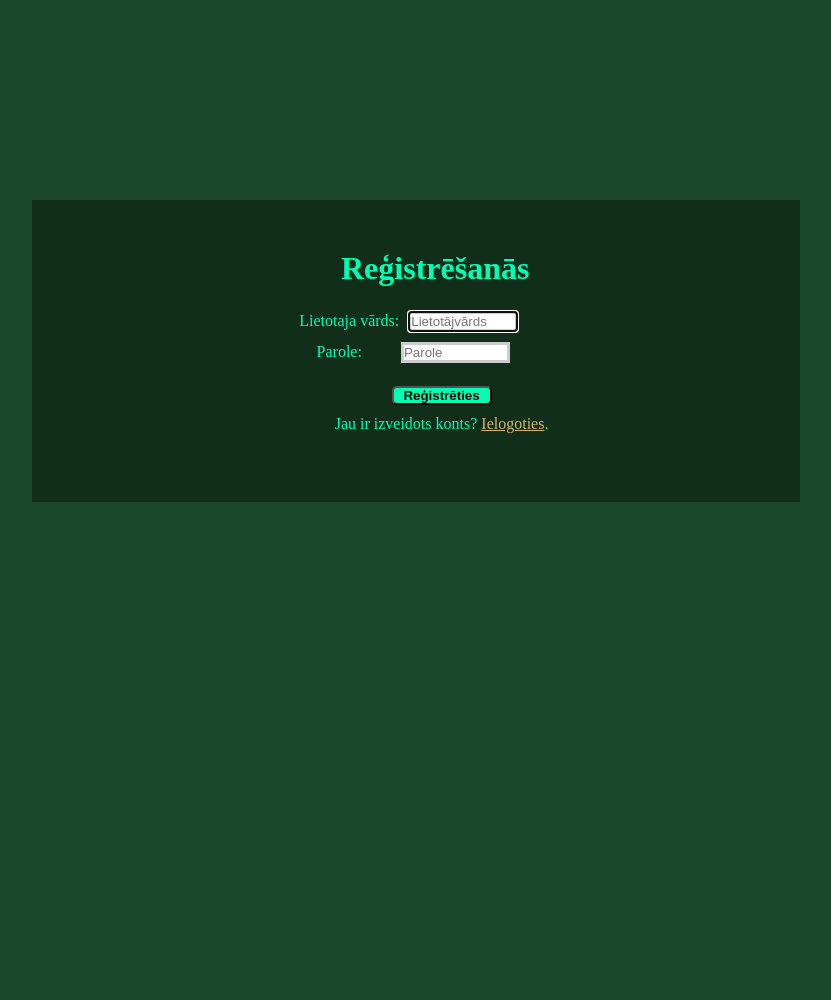
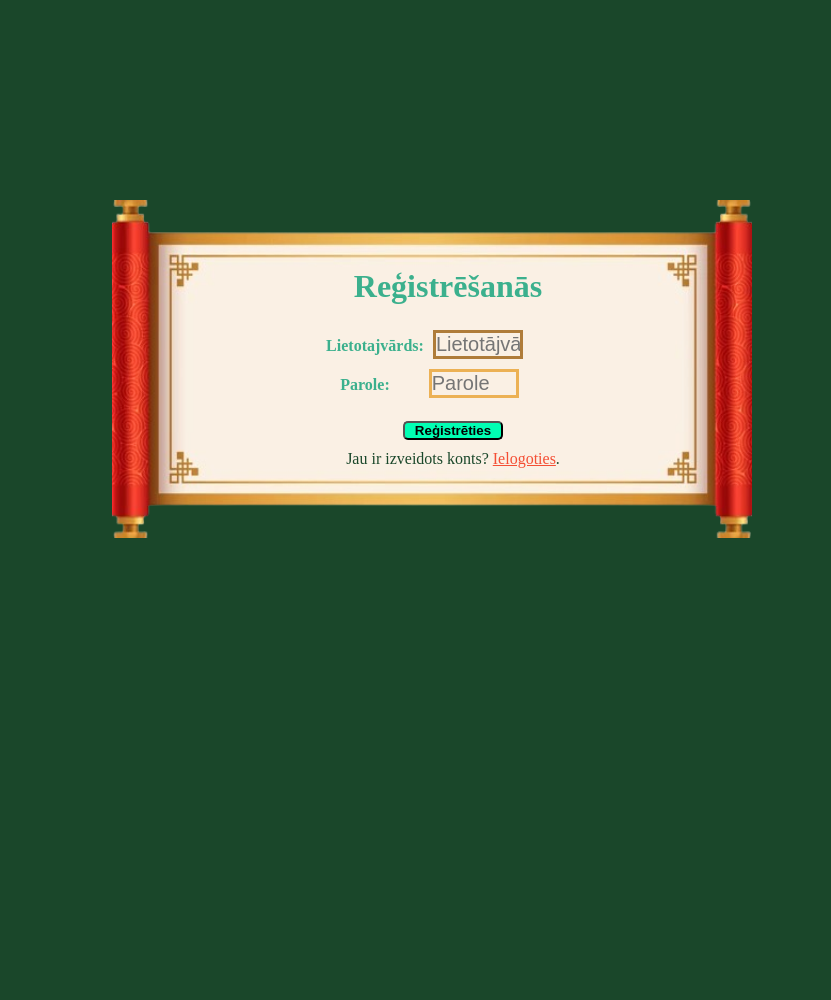
Before and after one commit to ZigraFera/Laimdotu_Lade, a Flask app: page /registresanas in a window 1280 px wide. Shown: the part 200-1200 px from the top of the page, without its empty margins (368-1199 px from the left). After the commit the page ends 738 px from the top, so only its background shows below. Run offline with Flask 3, Linux system fonts and the light colour scheme.

Commit message:
Pamaina noformējumu

```diff
--- a/Dati/teksti.json
+++ b/Dati/teksti.json
@@ -4,12 +4,12 @@
     "ielogoties_poga": "IELOGOTIES"
   },
   "registresanas":{
-    "lietotajvards": "Lietotaja vārds:",
+    "lietotajvards": "Lietotajvārds:",
     "parole": "Parole:"
   },
   "ielogosanas":{
 
-    "lietotajvards": "Lietotaja vārds:",
+    "lietotajvards": "Lietotajvārds:",
     "parole": "Parole:"
 
   }
--- a/static/style.css
+++ b/static/style.css
@@ -6,33 +6,51 @@
 }
 body {
   background-color: #1a472a;
-  width: 100%;
-  height: 100vh;
-}
+
 h1{
   text-align:center;
   font-weight:bold;
-  color:#00ffb3;
+  color:#3bb08d;
   margin-left: 5%;
 }
 input[type="text"]{
   margin: 5px;
   width: 15%;
+  font-size: 20px;
   margin-right:15px;
-  border: 3px solid #ccc;
+  border: 3px solid #ecb154;
+  background-color: #faf0e4;
+  color: #1a472a;
 }
 input[type="password"]{
   margin: 5px;
   width: 15%;
+  font-size: 20px;
   margin-left:35px;
-  border: 3px solid #ccc;
+  border: 3px solid #ecb154;
+  background-color: #faf0e4;
+  color: #1a472a;
+
 }
+  input:focus{
+    outline: none;
+    border:3px solid #af7c39;
+
+
+  }
+  label{
+    font-weight: bold;
+    color: #3bb08d;
+  }
+
+
 form{
   padding:1rem;
-  margin:3px;
+  margin:4px;
   text-align: center;
 
 }
+
 #saglabat{
   background-color: #00ffb3;
   font-weight:bold;
@@ -69,11 +87,17 @@ form{
 }
 
 #registresanas_info,#ielogosanas_info,#info{
-  color:#00ffb3;
+  color:#1a472a;
   margin-top:25rem;
-  margin-left:25rem;
-  width:60%;
-  background-color: #00000059;
+  margin-left:30rem;
+
+  width:50%;
+  /* background-color: #00000059; */
+  background-image:url("./Bildes/scroll2.png");
+  background-size: 100%115%;
+  background-position: center;
+  background-repeat: no-repeat;
+
 
 
 
@@ -87,5 +111,5 @@ p{
   margin-left:7%;
 }
 a{
-  color:#d1b566;
+  color:#f44e34;
 }
--- a/templates/ielogosanas.html
+++ b/templates/ielogosanas.html
@@ -11,11 +11,12 @@
 </head>
 <body>
   <div id="ielogosanas_info">
+    <br>
       <h1>Ielogošanās</h1>
       <form action="ielogosanas" method= "post">
-        <label for="lvards">Lietotājvārds:</label>
+        <label for="lvards">{{teksti["lietotajvards"]}}</label>
         <input autocomplete="off" autofocus placeholder="Lietotājvārds" type="text" id="lvards" name="lvards"required><br>
-        <label for="parole">Parole:</label>
+        <label for="parole">{{teksti["parole"]}}</label>
         <input autocomplete="off" autofocus placeholder="Parole" type="password" id="parole" name="parole"required><br>
         <p><a href="/jauna_parole">Aizmirsi paroli?</a></p>
       <br>
--- a/templates/registresanas.html
+++ b/templates/registresanas.html
@@ -11,6 +11,7 @@
 </head>
 <body>
 <div id="registresanas_info">
+  <br>
     <h1>Reģistrēšanās</h1>
       <form action="registresanas" method= "post">
       <label for="lvards">{{teksti["lietotajvards"]}}</label>
```
Also changed, not shown: static/Bildes/scroll2.png (added).
